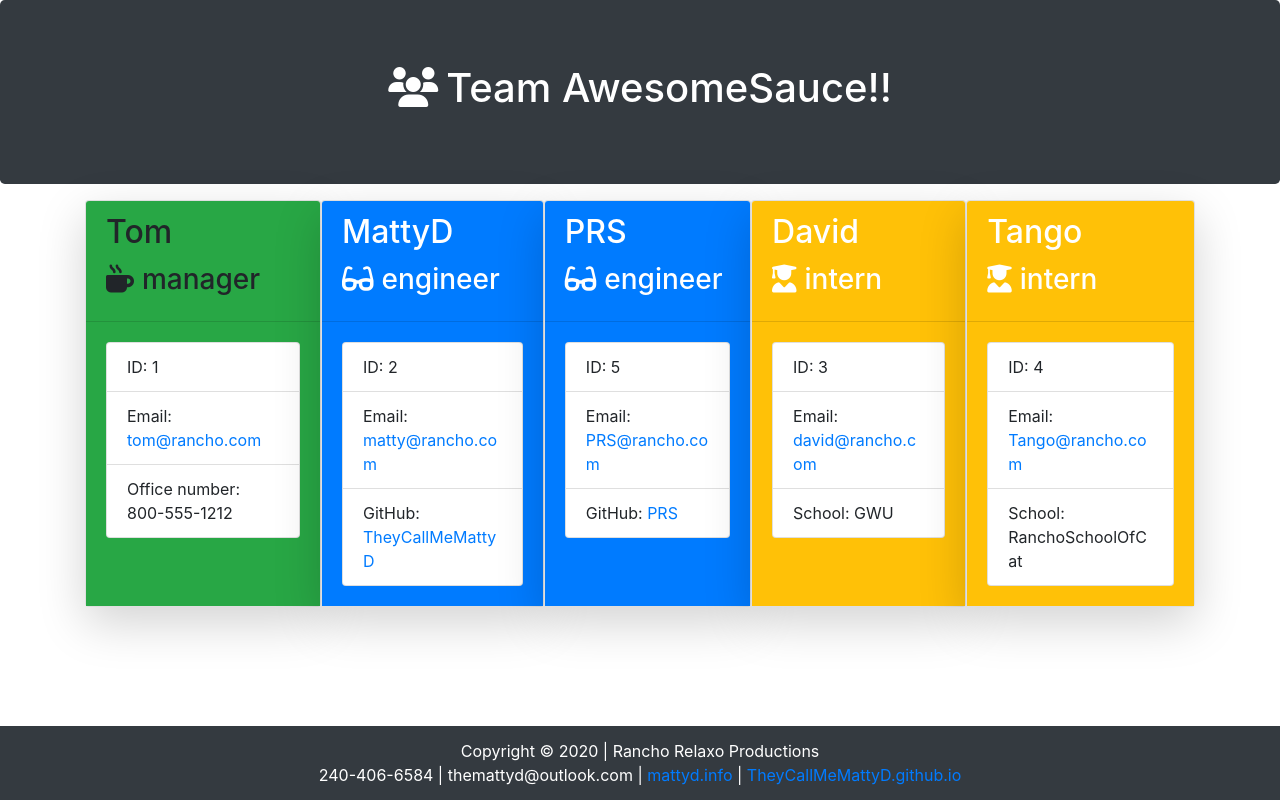
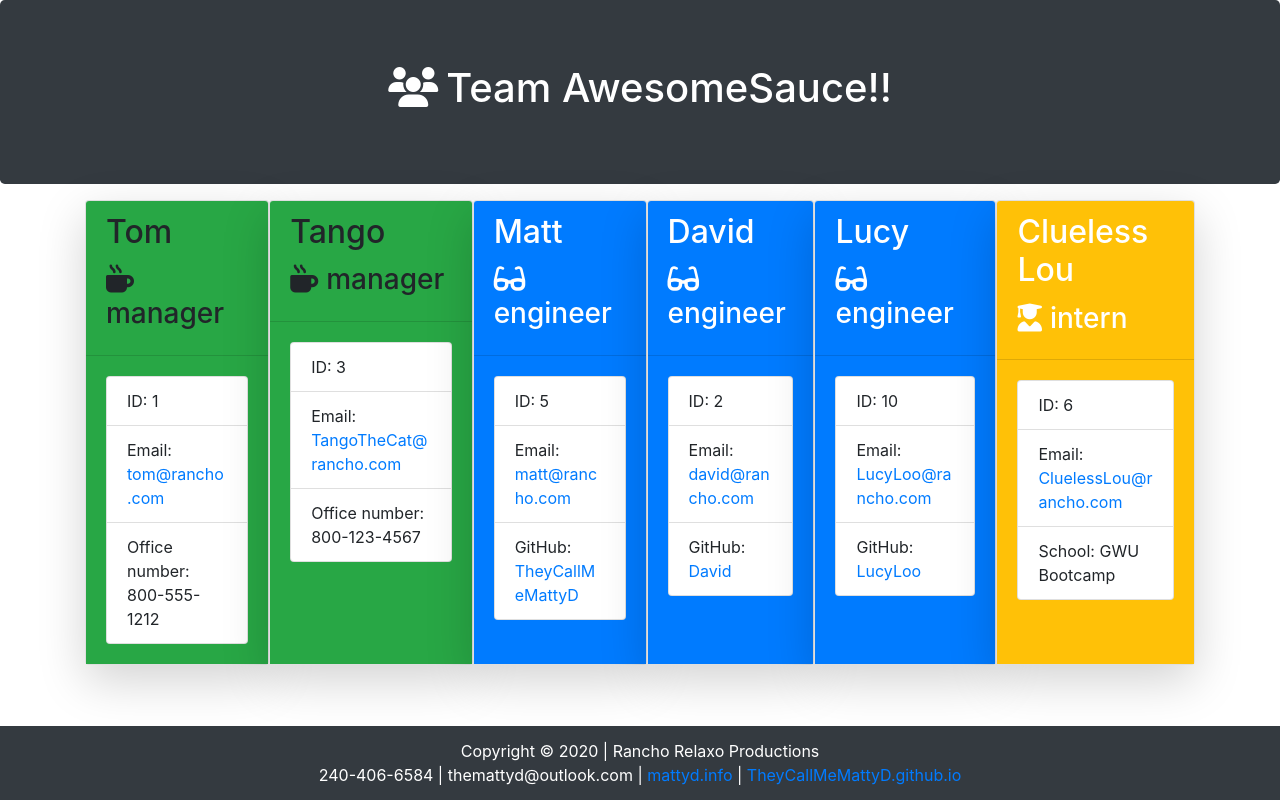
Before and after one commit to TheyCallMeMattyD/template-engine-employee-summary, a website: page output/team.html in a window 1280 px wide. Drawn offline with nearby package versions, Linux system fonts and the light colour scheme; files that its build step writes are made by us from their sources.

Commit message:
latest output

```diff
--- a/output/team.html
+++ b/output/team.html
@@ -5,7 +5,7 @@
     <meta charset="UTF-8" />
     <meta name="viewport" content="width=device-width, initial-scale=1.0" />
     <meta http-equiv="X-UA-Compatible" content="ie=edge" />
-    <title>Team Daniels</title>
+    <title>Team AwesomeSauce Employee Summary</title>
     <link rel="stylesheet" href="https://stackpath.bootstrapcdn.com/bootstrap/4.3.1/css/bootstrap.min.css" integrity="sha384-ggOyR0iXCbMQv3Xipma34MD+dH/1fQ784/j6cY/iJTQUOhcWr7x9JvoRxT2MZw1T" crossorigin="anonymous">
     <link rel="stylesheet" href="output/styles.css">
     <script src="https://kit.fontawesome.com/c502137733.js"></script>
@@ -35,51 +35,63 @@
         </ul>
     </div>
 </div><div class="card employee-card shadow-lg">
+    <div class="card-header bg-success text-black">
+        <h2 class="card-title">Tango</h2>
+        <h3 class="card-title"><i class="fas fa-mug-hot mr-2"></i>manager</h3>
+    </div>
+    <div class="card-body bg-success">
+        <ul class="list-group">
+            <li class="list-group-item">ID: 3</li>
+            <li class="list-group-item">Email: <a href="mailto:TangoTheCat@rancho.com">TangoTheCat@rancho.com</a></li>
+            <li class="list-group-item">Office number: 800-123-4567</li>
+        </ul>
+    </div>
+</div><div class="card employee-card shadow-lg">
     <div class="card-header bg-primary text-white">
-        <h2 class="card-title">MattyD</h2>
+        <h2 class="card-title">Matt</h2>
+        <h3 class="card-title"><i class="fas fa-glasses mr-2"></i>engineer</h3>
+    </div>
+    <div class="card-body bg-primary">
+        <ul class="list-group">
+            <li class="list-group-item">ID: 5</li>
+            <li class="list-group-item">Email: <a href="mailto:matt@rancho.com">matt@rancho.com</a></li>
+            <li class="list-group-item">GitHub: <a href="https://github.com/TheyCallMeMattyD" target="_blank" rel="noopener noreferrer">TheyCallMeMattyD</a></li>
+        </ul>
+    </div>
+</div><div class="card employee-card shadow-lg">
+    <div class="card-header bg-primary text-white">
+        <h2 class="card-title">David</h2>
         <h3 class="card-title"><i class="fas fa-glasses mr-2"></i>engineer</h3>
     </div>
     <div class="card-body bg-primary">
         <ul class="list-group">
             <li class="list-group-item">ID: 2</li>
-            <li class="list-group-item">Email: <a href="mailto:matty@rancho.com">matty@rancho.com</a></li>
-            <li class="list-group-item">GitHub: <a href="https://github.com/TheyCallMeMattyD" target="_blank" rel="noopener noreferrer">TheyCallMeMattyD</a></li>
+            <li class="list-group-item">Email: <a href="mailto:david@rancho.com">david@rancho.com</a></li>
+            <li class="list-group-item">GitHub: <a href="https://github.com/David" target="_blank" rel="noopener noreferrer">David</a></li>
         </ul>
     </div>
 </div><div class="card employee-card shadow-lg">
     <div class="card-header bg-primary text-white">
-        <h2 class="card-title">PRS</h2>
+        <h2 class="card-title">Lucy</h2>
         <h3 class="card-title"><i class="fas fa-glasses mr-2"></i>engineer</h3>
     </div>
     <div class="card-body bg-primary">
         <ul class="list-group">
-            <li class="list-group-item">ID: 5</li>
-            <li class="list-group-item">Email: <a href="mailto:PRS@rancho.com">PRS@rancho.com</a></li>
-            <li class="list-group-item">GitHub: <a href="https://github.com/PRS" target="_blank" rel="noopener noreferrer">PRS</a></li>
+            <li class="list-group-item">ID: 10</li>
+            <li class="list-group-item">Email: <a href="mailto:LucyLoo@rancho.com">LucyLoo@rancho.com</a></li>
+            <li class="list-group-item">GitHub: <a href="https://github.com/LucyLoo" target="_blank" rel="noopener noreferrer">LucyLoo</a></li>
         </ul>
     </div>
 </div><div class="card employee-card shadow-lg">
     <div class="card-header bg-warning text-white">
-        <h2 class="card-title">David</h2>
+        <h2 class="card-title">Clueless Lou</h2>
         <h3 class="card-title"><i class="fas fa-user-graduate mr-2"></i>intern</h3>
     </div>
     <div class="card-body bg-warning">
         <ul class="list-group">
-            <li class="list-group-item">ID: 3</li>
-            <li class="list-group-item">Email: <a href="mailto:david@rancho.com">david@rancho.com</a></li>
-            <li class="list-group-item">School: GWU</li>
-        </ul>
-    </div>
-</div><div class="card employee-card shadow-lg">
-    <div class="card-header bg-warning text-white">
-        <h2 class="card-title">Tango</h2>
-        <h3 class="card-title"><i class="fas fa-user-graduate mr-2"></i>intern</h3>
-    </div>
-    <div class="card-body bg-warning">
-        <ul class="list-group">
-            <li class="list-group-item">ID: 4</li>
-            <li class="list-group-item">Email: <a href="mailto:Tango@rancho.com">Tango@rancho.com</a></li>
-            <li class="list-group-item">School: RanchoSchoolOfCat</li>
+            <li class="list-group-item">ID: 6</li>
+            <li class="list-group-item">Email: <a href="mailto:CluelessLou@rancho.com">CluelessLou@rancho.com</a></li>
+            <li class="list-group-item">School: GWU Bootcamp</li>
         </ul>
     </div>
 </div>
```
